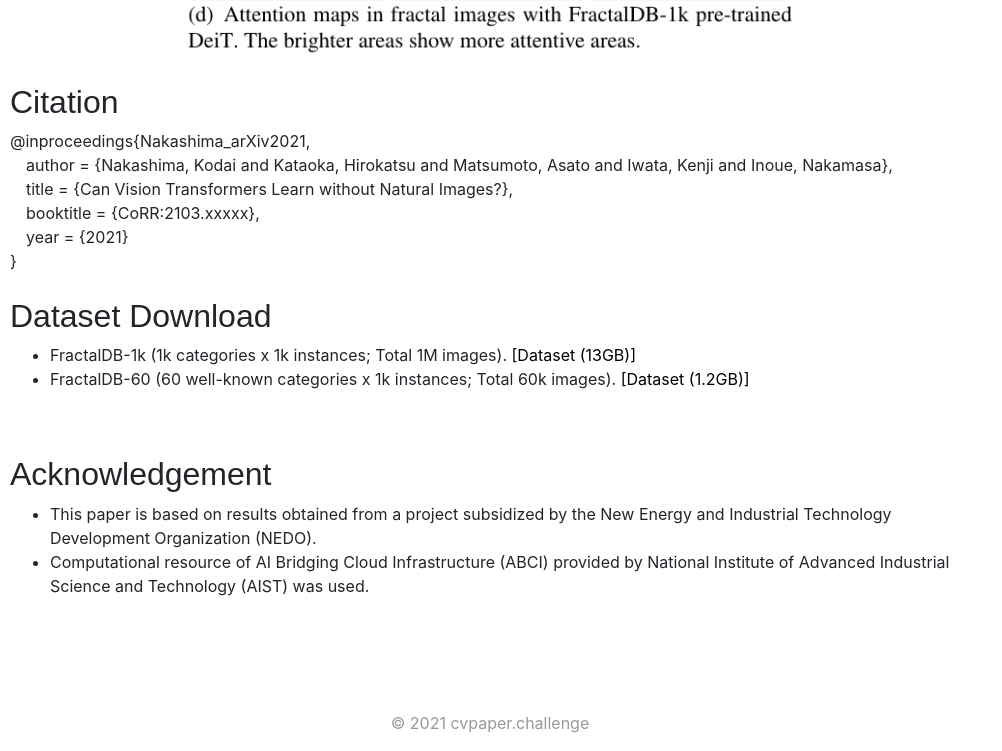
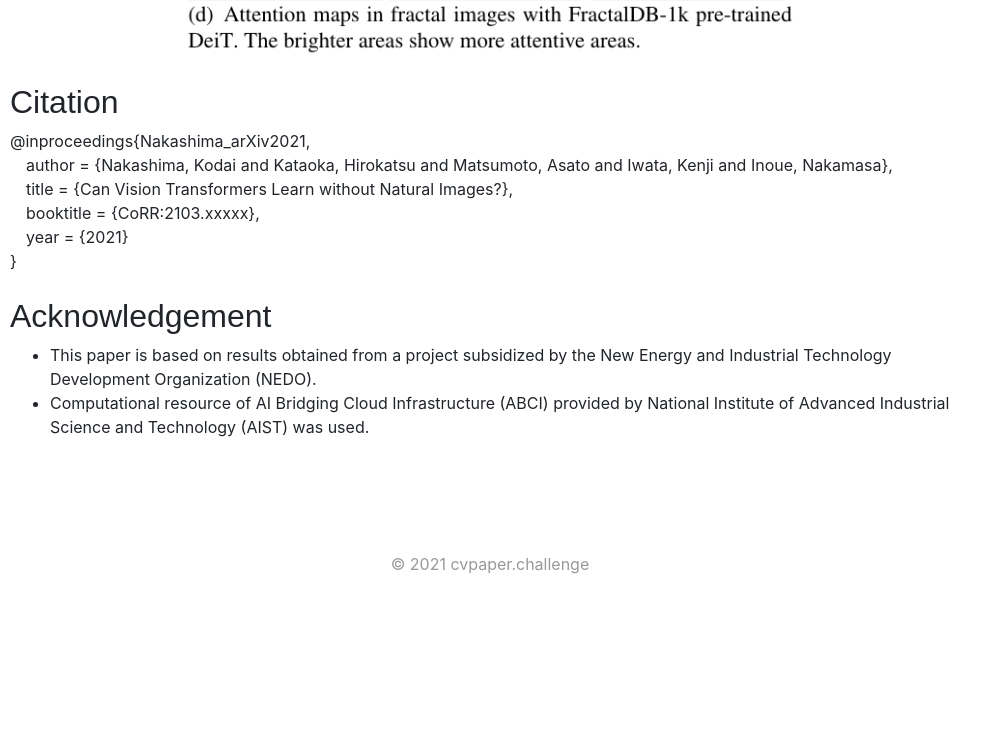
Before and after one commit to hirokatsukataoka16/Vision-Transformers-without-Natural-Images, a plain HTML site: page docs/index.html in a window 1280 px wide. Shown: the part 3804-4555 px from the top of the page, without its empty margins (0-1002 px from the left). After the commit the page ends 4396 px from the top, so only its background shows below. Drawn offline with nearby package versions, Linux system fonts and the light colour scheme.

Commit message:
fix title

```diff
--- a/docs/index.html
+++ b/docs/index.html
@@ -3,7 +3,7 @@
 <!DOCTYPE html>
 <html>
 <head>
-	<title>Pre-training without Natural Images</title>
+	<title>Can Vision Transformers Learn without Natural Images?</title>
     <link rel="stylesheet" type="text/css" href="./pvg.css">
     <link rel="shortcut icon" type="image/png" href="./img/cc_logo_1_crop.png">
     <link rel="stylesheet" href="https://stackpath.bootstrapcdn.com/bootstrap/4.5.0/css/bootstrap.min.css" integrity="sha384-9aIt2nRpC12Uk9gS9baDl411NQApFmC26EwAOH8WgZl5MYYxFfc+NcPb1dKGj7Sk" crossorigin="anonymous">
@@ -85,18 +85,6 @@ The following figures illustrate attention maps in ViT with different pre-traini
 }
 <br><br>
 
-<a name="dataset"><h2>Dataset Download</h2></a>
-<ul>
-    <li>
-        FractalDB-1k (1k categories x 1k instances; Total 1M images).
-        <a href="https://drive.google.com/file/d/1KKqz0H7i_TXFMa2oJtcfry9bmAxyS_SS/view?usp=sharing">[Dataset (13GB)]</a>
-    </li>
-    <li>
-        FractalDB-60 (60 well-known categories x 1k instances; Total 60k images).
-        <a href="https://drive.google.com/file/d/1F0aEogTScpABjJhNZJaCFT-J8mkdP86o/view?usp=sharing">[Dataset (1.2GB)]</a>
-    </li>
-</ul>
-<br><br>
 
 <h2>Acknowledgement</h2></a>
 <ul>
```
